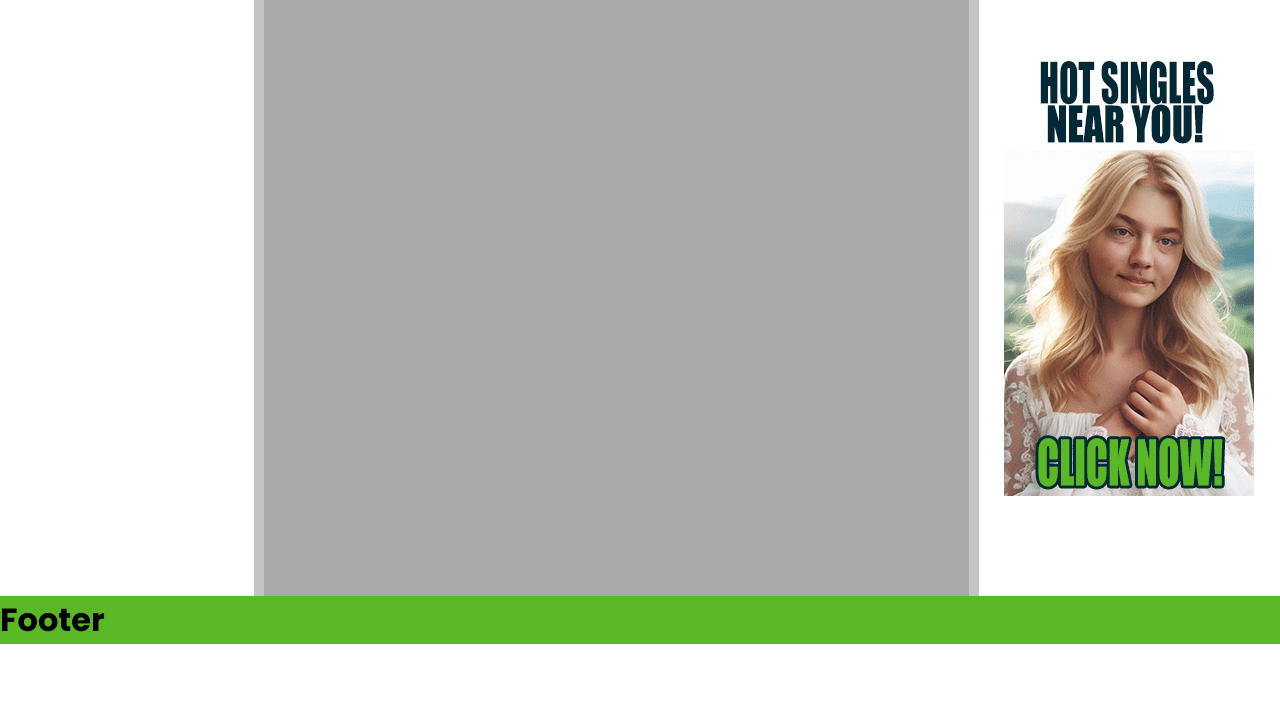
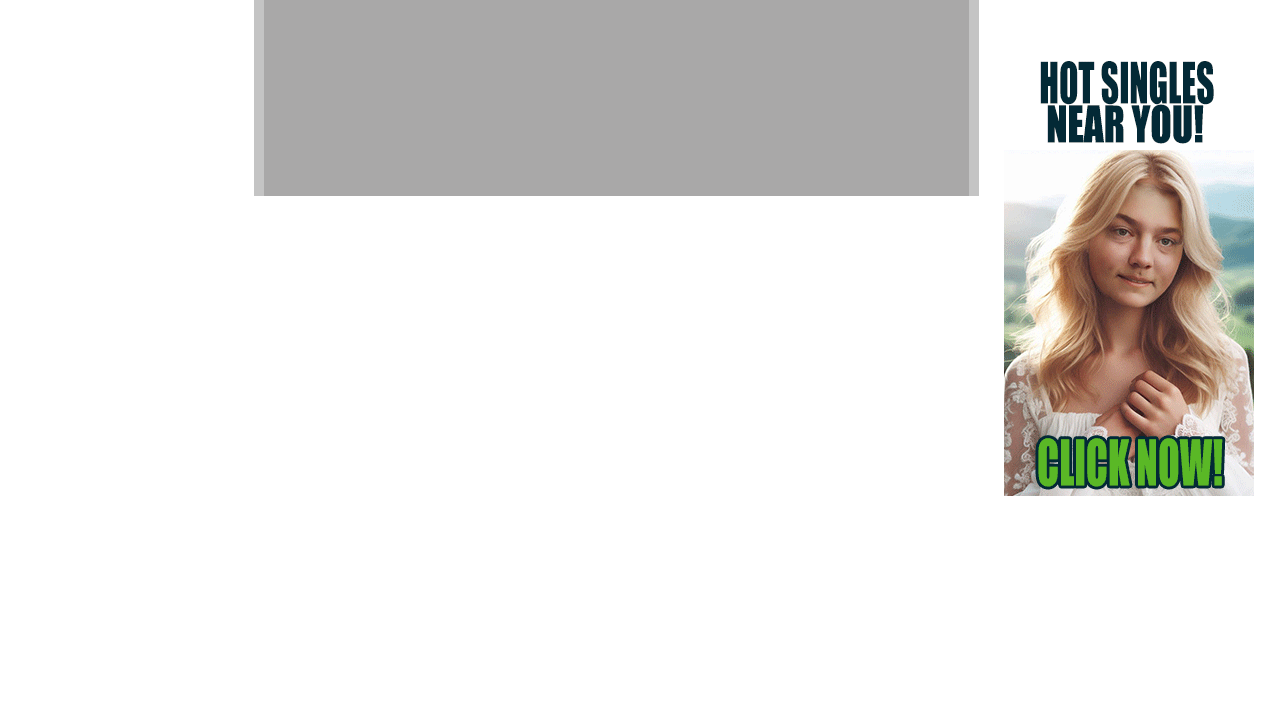
Before and after one commit to CodeWithDustin/Frog-Heads-Forum, a Django app: page /forum/1/create-post/ in a window 1280 px wide. Shown: the part 834-1549 px from the top of the page. Run offline with Django 5.2, Linux system fonts and the light colour scheme; a user stored in the database is signed in; data comes from the database, SQL or seed files in the repository.

Commit message:
footer removal

```diff
--- a/app/static/style.css
+++ b/app/static/style.css
@@ -145,6 +145,13 @@
 
 .footer {
   background: #5ab826;
+  height: 200px;
+}
+
+.aside1,
+.aside2,
+.main {
+  height: 100vh;
 }
 
 .ad1 {
--- a/app/templates/base.html
+++ b/app/templates/base.html
@@ -71,13 +71,7 @@
         <a href="#"><div class="ad3"><img src="{% static 'images/ad3.gif' %}" alt="ad_image"></div></a>
 
     </aside>
-
   </div>
-
-    <footer class="footer">
-      <h1>Footer</h1>
-    </footer>
-    {% block scripts %}{% endblock %}
 
 </body>
 </html>
```
